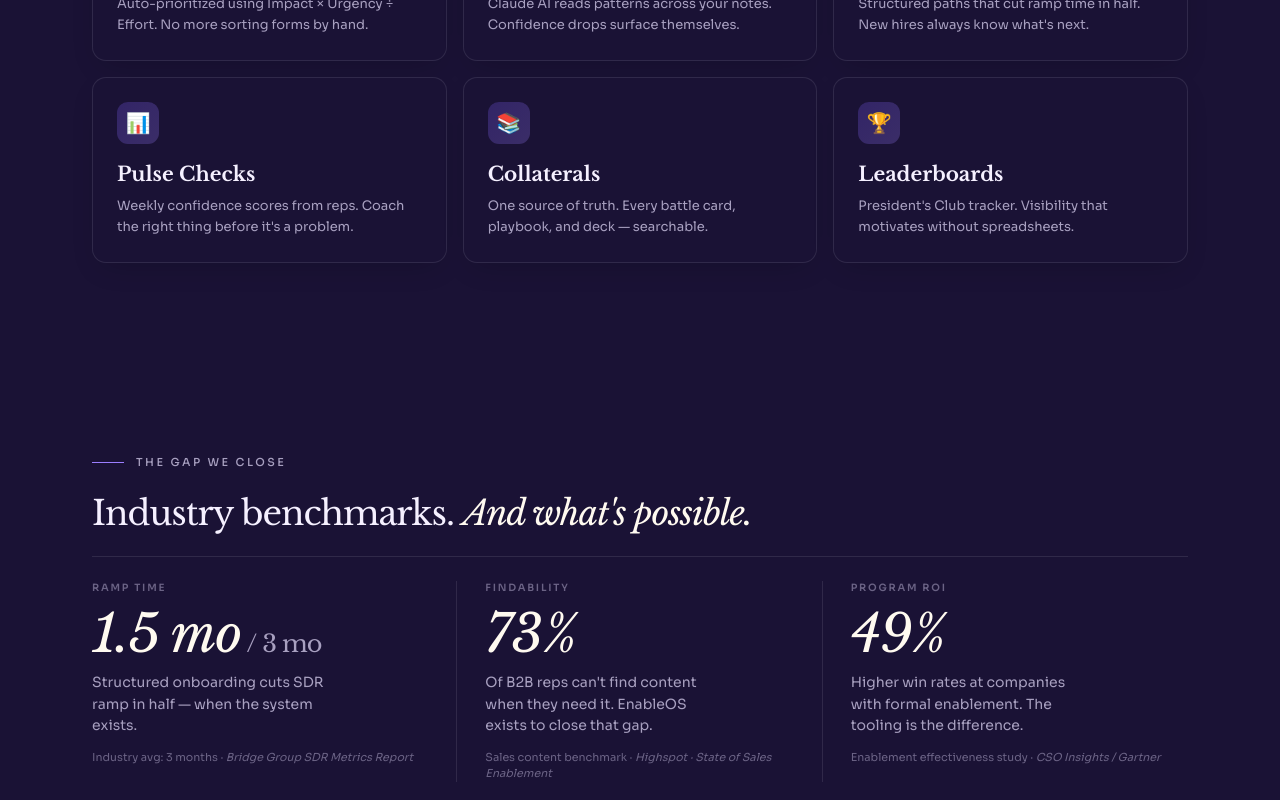
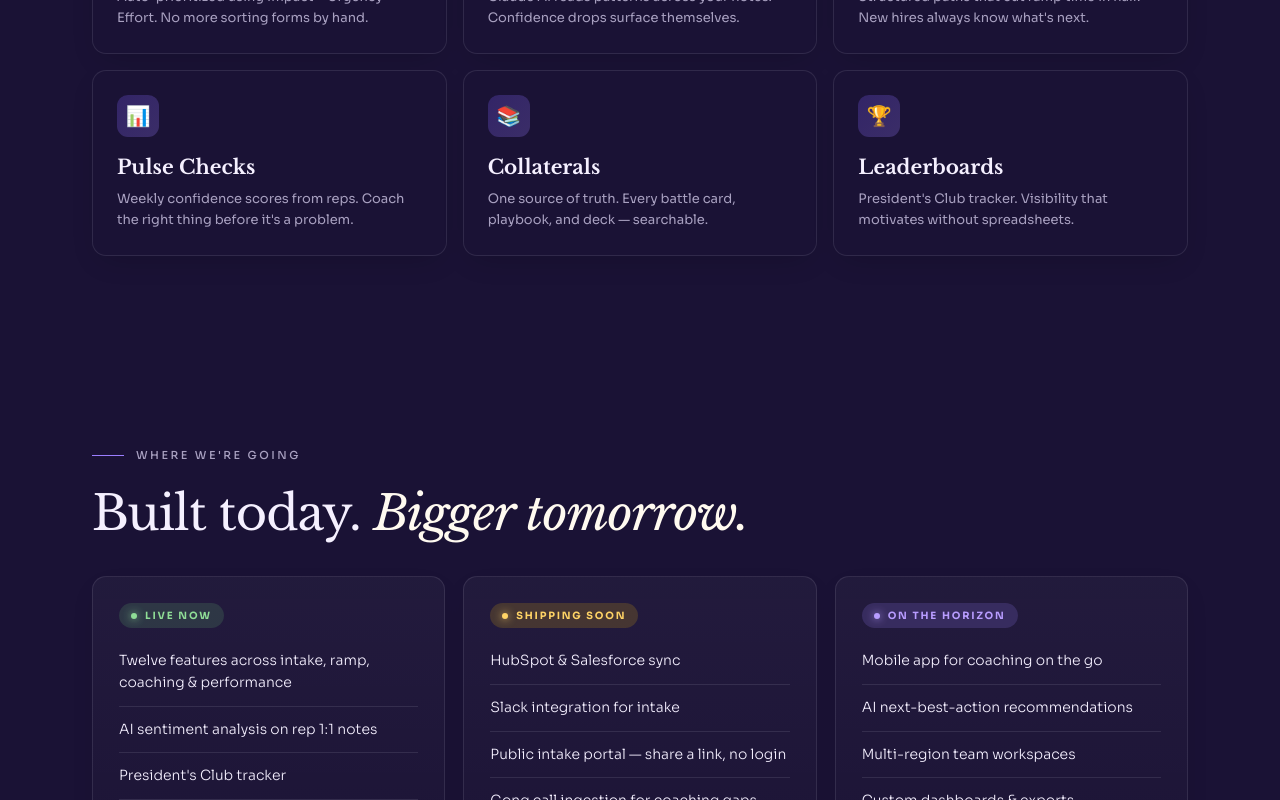
Before and after one commit to enableos-hq/EnableOS, a Next.js app: page / in a window 1280 px wide. Shown: the part 2000-2800 px from the top of the page. Built offline with nearby package versions, Linux system fonts and the light colour scheme.

Commit message:
Update page.js

```diff
--- a/app/page.js
+++ b/app/page.js
@@ -1,6 +1,21 @@
 'use client';
 
 import { useEffect } from 'react';
+
+function Logo() {
+  return (
+    <a href="/" className="v6-logo" aria-label="EnableOS">
+      <span className="v6-logo-icon">
+        <svg width="22" height="22" viewBox="0 0 24 24" fill="none">
+          <path d="M12 2L2 7l10 5 10-5-10-5z" stroke="white" strokeWidth="2" strokeLinecap="round" strokeLinejoin="round"/>
+          <path d="M2 17l10 5 10-5" stroke="white" strokeWidth="2" strokeLinecap="round" strokeLinejoin="round"/>
+          <path d="M2 12l10 5 10-5" stroke="white" strokeWidth="2" strokeLinecap="round" strokeLinejoin="round"/>
+        </svg>
+      </span>
+      <span className="v6-logo-text">Enable<em>OS</em></span>
+    </a>
+  );
+}
 
 export default function Page() {
   useEffect(() => {
@@ -41,9 +56,10 @@ export default function Page() {
 
         <div className="v6-content">
           <nav className="v6-nav">
-            <div className="v6-logo">Enable<em>OS</em></div>
+            <Logo />
             <div className="v6-navlinks">
               <a href="#features">Features</a>
+              <a href="#roadmap">Roadmap</a>
               <a href="#stats">Why now</a>
               <a href="/login">Log in</a>
               <a href="https://tally.so/r/kdRgXd" className="v6-cta-nav">Get early access</a>
@@ -150,6 +166,48 @@ export default function Page() {
             </div>
           </section>
 
+          <section className="v6-section" id="roadmap">
+            <div className="v6-hl">
+              <span className="v6-eyebrow">Where we&apos;re going</span>
+              <h2 className="v6-h2">Built today. <em>Bigger tomorrow.</em></h2>
+              <div className="v6-roadmap">
+                <div className="v6-rmcol">
+                  <div className="v6-rmstatus v6-rmstatus-live">
+                    <span className="v6-rmdot" /> Live now
+                  </div>
+                  <ul className="v6-rmlist">
+                    <li>Twelve features across intake, ramp, coaching &amp; performance</li>
+                    <li>AI sentiment analysis on rep 1:1 notes</li>
+                    <li>President&apos;s Club tracker</li>
+                    <li>Auto-prioritized intake (Impact × Urgency ÷ Effort)</li>
+                  </ul>
+                </div>
+                <div className="v6-rmcol">
+                  <div className="v6-rmstatus v6-rmstatus-next">
+                    <span className="v6-rmdot" /> Shipping soon
+                  </div>
+                  <ul className="v6-rmlist">
+                    <li>HubSpot &amp; Salesforce sync</li>
+                    <li>Slack integration for intake</li>
+                    <li>Public intake portal — share a link, no login</li>
+                    <li>Gong call ingestion for coaching gaps</li>
+                  </ul>
+                </div>
+                <div className="v6-rmcol">
+                  <div className="v6-rmstatus v6-rmstatus-later">
+                    <span className="v6-rmdot" /> On the horizon
+                  </div>
+                  <ul className="v6-rmlist">
+                    <li>Mobile app for coaching on the go</li>
+                    <li>AI next-best-action recommendations</li>
+                    <li>Multi-region team workspaces</li>
+                    <li>Custom dashboards &amp; exports</li>
+                  </ul>
+                </div>
+              </div>
+            </div>
+          </section>
+
           <section className="v6-section" id="stats">
             <div className="v6-hl">
               <span className="v6-eyebrow">The gap we close</span>
@@ -157,8 +215,8 @@ export default function Page() {
               <div className="v6-stats">
                 <div className="v6-stat">
                   <div className="v6-stat-eyebrow">Ramp time</div>
-                  <div className="v6-stat-num"><em>1.5 mo</em><span className="small"> / 3 mo</span></div>
-                  <div className="v6-stat-label">Structured onboarding cuts SDR ramp in half — when the system exists.</div>
+                  <div className="v6-stat-num"><em>50%</em></div>
+                  <div className="v6-stat-label">Cut onboarding time in half with structured ramp programs.</div>
                   <div className="v6-stat-src">Industry avg: 3 months · <em>Bridge Group SDR Metrics Report</em></div>
                 </div>
                 <div className="v6-stat">
@@ -187,6 +245,39 @@ export default function Page() {
             </div>
           </section>
         </div>
+
+        <footer className="v6-footer">
+          <div className="v6-footer-inner">
+            <div className="v6-footer-top">
+              <div className="v6-footer-brand">
+                <Logo />
+                <p className="v6-footer-tag">The operating system for enablement. Built for the one person running it all.</p>
+              </div>
+              <div className="v6-footer-cols">
+                <div className="v6-footer-col">
+                  <h4>Product</h4>
+                  <a href="#features">Features</a>
+                  <a href="#roadmap">Roadmap</a>
+                  <a href="#stats">Why now</a>
+                </div>
+                <div className="v6-footer-col">
+                  <h4>Get started</h4>
+                  <a href="https://tally.so/r/kdRgXd">Early access</a>
+                  <a href="/login">Log in</a>
+                </div>
+                <div className="v6-footer-col">
+                  <h4>Contact</h4>
+                  <a href="mailto:hello@enableos.app">hello@enableos.app</a>
+                  <a href="https://www.linkedin.com/in/vedikaagarwal00/" target="_blank" rel="noreferrer">LinkedIn</a>
+                </div>
+              </div>
+            </div>
+            <div className="v6-footer-bottom">
+              <span>© 2026 EnableOS. Built in Bangalore.</span>
+              <span>Made for solo enablement hires everywhere.</span>
+            </div>
+          </div>
+        </footer>
       </div>
     </>
   );
@@ -248,10 +339,15 @@ a { text-decoration: none; color: inherit; cursor: pointer; }
 
 .v6-content { position: relative; z-index: 1; padding: 0 48px 48px; max-width: 1280px; margin: 0 auto; }
 
-.v6-nav { display: flex; justify-content: space-between; align-items: center; padding: 22px 48px; border-bottom: 1px solid var(--border-light); margin: 0 -48px 64px; position: sticky; top: 0; z-index: 10; backdrop-filter: blur(12px); background: color-mix(in oklab, rgba(26, 18, 53, 0.75), rgba(253, 251, 255, 0.75) calc(var(--p) * 100%)); }
-.v6-logo { font-family: 'Libre Baskerville', serif; font-weight: 700; font-size: 22px; color: color-mix(in oklab, var(--cream), #1a1235 calc(var(--p) * 100%)); letter-spacing: -0.5px; }
+.v6-nav { display: flex; justify-content: space-between; align-items: center; padding: 18px 48px; border-bottom: 1px solid var(--border-light); margin: 0 -48px 64px; position: sticky; top: 0; z-index: 10; backdrop-filter: blur(12px); background: color-mix(in oklab, rgba(26, 18, 53, 0.75), rgba(253, 251, 255, 0.75) calc(var(--p) * 100%)); }
+
+/* ─── Logo (icon + wordmark) ─────────────────────────── */
+.v6-logo { display: inline-flex; align-items: center; gap: 11px; font-family: 'Libre Baskerville', serif; font-weight: 700; font-size: 22px; color: color-mix(in oklab, var(--cream), #1a1235 calc(var(--p) * 100%)); letter-spacing: -0.5px; line-height: 1; }
+.v6-logo-icon { width: 36px; height: 36px; background: linear-gradient(135deg, #7C5CFC, #9B7EFF); border-radius: 10px; display: inline-flex; align-items: center; justify-content: center; box-shadow: 0 4px 16px rgba(124, 92, 252, 0.45); flex-shrink: 0; }
+.v6-logo-text { line-height: 1; }
 .v6-logo em { color: #9B7EFF; font-style: normal; }
-.v6-navlinks { display: flex; gap: 28px; align-items: center; font-size: 13px; color: color-mix(in oklab, var(--cream-muted), #4a4162 calc(var(--p) * 100%)); }
+
+.v6-navlinks { display: flex; gap: 26px; align-items: center; font-size: 13px; color: color-mix(in oklab, var(--cream-muted), #4a4162 calc(var(--p) * 100%)); }
 .v6-cta-nav { background: color-mix(in oklab, var(--cream), #1a1235 calc(var(--p) * 100%)); color: color-mix(in oklab, #1a1235, var(--cream) calc(var(--p) * 100%)); padding: 9px 18px; border-radius: 8px; font-size: 13px; font-weight: 600; }
 
 .v6-section { padding-bottom: 80px; }
@@ -312,6 +408,19 @@ a { text-decoration: none; color: inherit; cursor: pointer; }
 .v6-card h3 { font-family: 'Libre Baskerville', serif; font-size: 20px; font-weight: 700; margin: 0 0 10px; color: var(--cream); }
 .v6-card p { font-size: 13px; color: var(--cream-muted); line-height: 1.6; margin: 0; }
 
+/* ─── Roadmap ─────────────────────────────────────────── */
+.v6-roadmap { display: grid; grid-template-columns: repeat(3, 1fr); gap: 18px; margin-top: 28px; }
+.v6-rmcol { background: linear-gradient(180deg, rgba(245, 240, 255, 0.04), rgba(245, 240, 255, 0.01)); border: 1px solid var(--border-light); border-radius: 14px; padding: 26px; box-shadow: 0 10px 30px -10px rgba(0, 0, 0, calc(0.15 + var(--p) * 0.25)); }
+.v6-rmstatus { display: inline-flex; align-items: center; gap: 8px; font-size: 10px; letter-spacing: 1.8px; text-transform: uppercase; font-weight: 700; padding: 6px 12px; border-radius: 100px; margin-bottom: 22px; }
+.v6-rmstatus-live { background: rgba(107, 203, 119, 0.16); color: #8FDD96; }
+.v6-rmstatus-next { background: rgba(255, 196, 0, 0.16); color: #FFD466; }
+.v6-rmstatus-later { background: rgba(155, 126, 255, 0.18); color: #B89DFF; }
+.v6-rmdot { width: 6px; height: 6px; border-radius: 50%; background: currentColor; box-shadow: 0 0 8px currentColor; }
+.v6-rmlist { list-style: none; padding: 0; margin: 0; }
+.v6-rmlist li { font-size: 14px; color: var(--cream); font-weight: 300; line-height: 1.55; padding: 12px 0; border-top: 1px solid var(--border-light); }
+.v6-rmlist li:first-child { border-top: none; padding-top: 0; }
+.v6-rmlist li:last-child { padding-bottom: 0; }
+
 .v6-stats { display: grid; grid-template-columns: repeat(3, 1fr); gap: 0; padding-top: 24px; border-top: 1px solid var(--border-light); margin-top: 12px; }
 .v6-stat { padding: 0 28px; border-right: 1px solid var(--border-light); }
 .v6-stat:first-child { padding-left: 0; }
@@ -334,16 +443,32 @@ a { text-decoration: none; color: inherit; cursor: pointer; }
 .v6-scroll-hint { position: fixed; bottom: 24px; left: 50%; transform: translateX(-50%); font-size: 10px; letter-spacing: 2px; text-transform: uppercase; color: rgba(245, 240, 255, 0.6); pointer-events: none; opacity: calc(1 - var(--p) * 5); animation: hintBounce 2s ease-in-out infinite; z-index: 20; }
 @keyframes hintBounce { 0%, 100% { transform: translateX(-50%) translateY(0); } 50% { transform: translateX(-50%) translateY(4px); } }
 
+/* ─── Footer ──────────────────────────────────────────── */
+.v6-footer { position: relative; z-index: 1; padding: 64px 48px 32px; border-top: 1px solid var(--border-light); background: color-mix(in oklab, rgba(26, 18, 53, 0.85), rgba(253, 251, 255, 0.85) calc(var(--p) * 100%)); backdrop-filter: blur(12px); }
+.v6-footer-inner { max-width: 1280px; margin: 0 auto; }
+.v6-footer-top { display: grid; grid-template-columns: 1.4fr 2fr; gap: 64px; padding-bottom: 40px; border-bottom: 1px solid var(--border-light); }
+.v6-footer-brand .v6-logo { margin-bottom: 18px; }
+.v6-footer-tag { font-size: 14px; color: color-mix(in oklab, var(--cream-muted), #4a4162 calc(var(--p) * 100%)); line-height: 1.65; max-width: 340px; margin: 0; font-weight: 300; }
+.v6-footer-cols { display: grid; grid-template-columns: repeat(3, 1fr); gap: 32px; }
+.v6-footer-col h4 { font-family: 'Sora', sans-serif; font-size: 11px; letter-spacing: 2px; text-transform: uppercase; color: color-mix(in oklab, var(--cream-faint), #4a4162 calc(var(--p) * 100%)); font-weight: 600; margin: 0 0 18px; }
+.v6-footer-col a { display: block; font-size: 14px; color: color-mix(in oklab, var(--cream-muted), #4a4162 calc(var(--p) * 100%)); padding: 6px 0; transition: color 0.2s; font-weight: 300; }
+.v6-footer-col a:hover { color: color-mix(in oklab, var(--cream), #1a1235 calc(var(--p) * 100%)); }
+.v6-footer-bottom { padding-top: 26px; display: flex; justify-content: space-between; align-items: center; font-size: 12px; color: color-mix(in oklab, var(--cream-faint), #4a4162 calc(var(--p) * 100%)); font-weight: 300; }
+
 @media (max-width: 768px) {
   .v6-content { padding: 0 22px 24px; }
-  .v6-nav { padding: 16px 22px; margin: 0 -22px 40px; }
+  .v6-nav { padding: 14px 22px; margin: 0 -22px 40px; }
   .v6-navlinks a:not(.v6-cta-nav) { display: none; }
   .v6-navlinks { gap: 14px; }
+  .v6-logo { font-size: 19px; gap: 9px; }
+  .v6-logo-icon { width: 32px; height: 32px; border-radius: 9px; }
+  .v6-logo-icon svg { width: 19px; height: 19px; }
   .v6-hero { grid-template-columns: 1fr; gap: 40px; min-height: auto; padding-top: 8px; }
   .v6-h1 { font-size: 40px; }
   .v6-h2 { font-size: 30px; }
   .v6-sub { font-size: 15px; }
   .v6-grid { grid-template-columns: 1fr; }
+  .v6-roadmap { grid-template-columns: 1fr; gap: 14px; }
   .v6-stats { grid-template-columns: 1fr; gap: 28px; }
   .v6-stat { padding: 0 0 20px; border-right: none; border-bottom: 1px solid var(--border-light); }
   .v6-stat:last-child { border-bottom: none; padding-bottom: 0; }
@@ -351,5 +476,9 @@ a { text-decoration: none; color: inherit; cursor: pointer; }
   .v6-cta-h2 { font-size: 32px; }
   .v6-stat-num { font-size: 44px; }
   .v6-painlist li { font-size: 15px; }
+  .v6-footer { padding: 48px 22px 28px; }
+  .v6-footer-top { grid-template-columns: 1fr; gap: 32px; padding-bottom: 32px; }
+  .v6-footer-cols { grid-template-columns: 1fr 1fr; gap: 24px; }
+  .v6-footer-bottom { flex-direction: column; gap: 10px; text-align: center; }
 }
 `;
```
